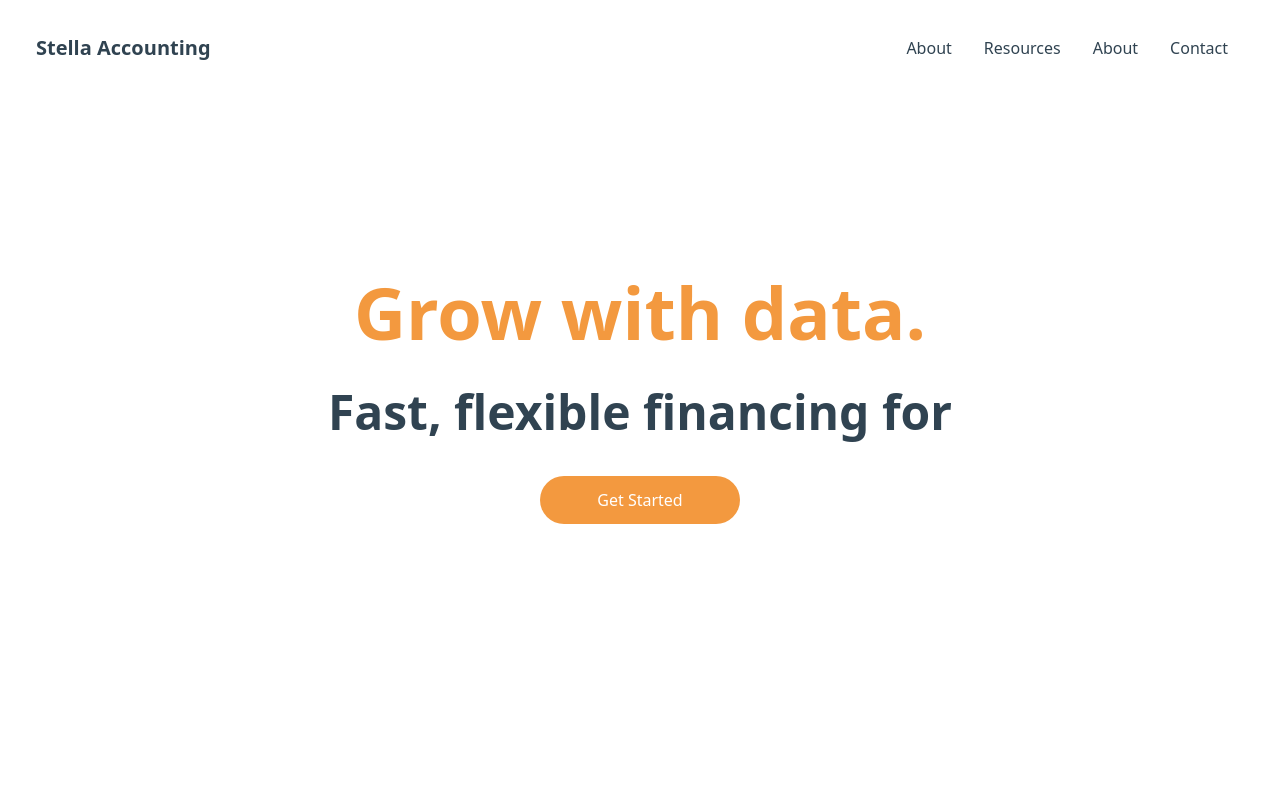
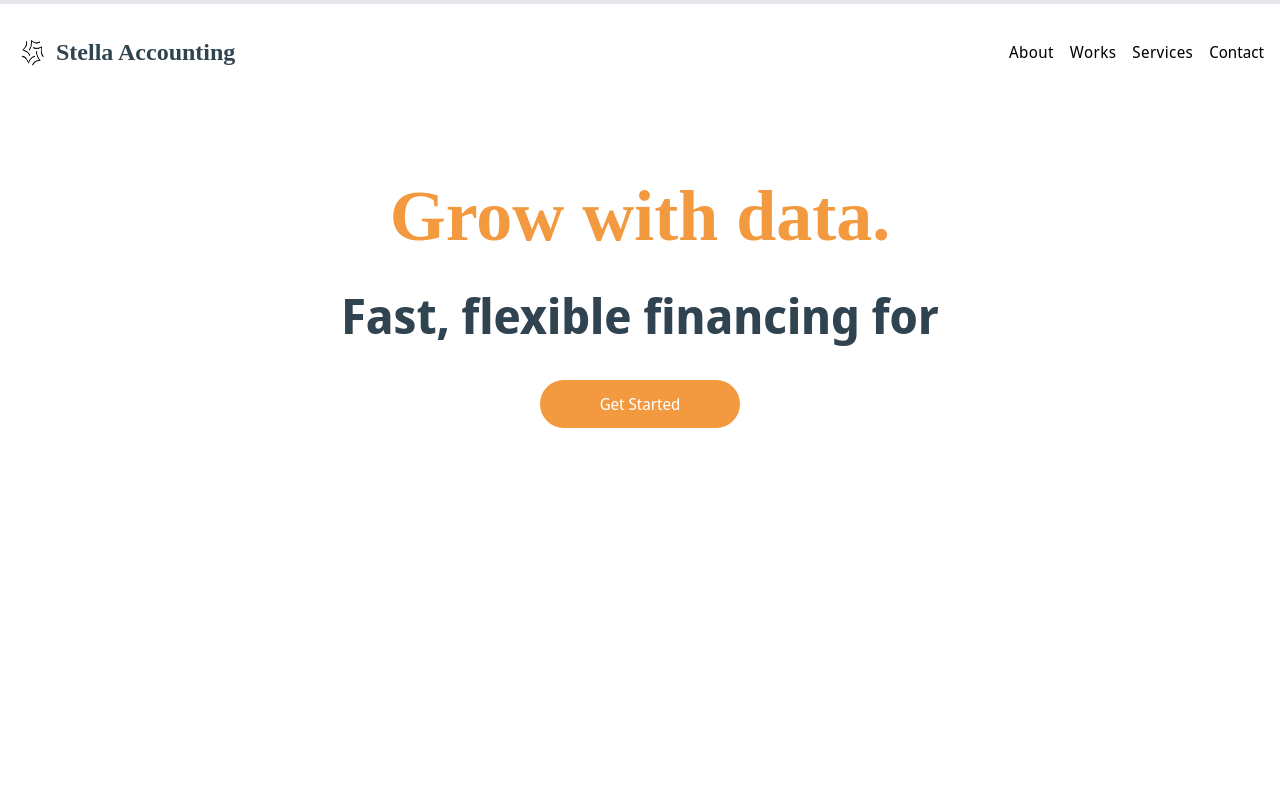
Before and after one commit to AleKoles/stella-savoy, a React (Create React App) app: page / in a window 1280 px wide. Shown: the top 799 px of the page. Built offline with nearby package versions, Linux system fonts and the light colour scheme.

Commit message:
add logo/ change navbar

```diff
--- a/public/index.html
+++ b/public/index.html
@@ -5,6 +5,7 @@
     <link rel="icon" href="%PUBLIC_URL%/favicon.ico" />
     <meta name="viewport" content="width=device-width, initial-scale=1" />
     <meta name="theme-color" content="#000000" />
+    <link rel="preconnect" href="https://fonts.googleapis.com">
     <meta
       name="description"
       content="Web site created using create-react-app"
@@ -24,7 +25,7 @@
       work correctly both with client-side routing and a non-root public URL.
       Learn how to configure a non-root public URL by running `npm run build`.
     -->
-    <title>React App</title>
+    <title>Stella Accounting</title>
   </head>
   <body>
     <noscript>You need to enable JavaScript to run this app.</noscript>
--- a/src/components/Navbar.jsx
+++ b/src/components/Navbar.jsx
@@ -1,7 +1,8 @@
 import React, { useState } from 'react';
+import star from '../assets/star.png'
 import { AiOutlineClose, AiOutlineMenu } from 'react-icons/ai';
 import { Link } from 'react-scroll';
-
+import { TfiInstagram } from "react-icons/tfi";
 
 const Navbar = () => {
   const [nav, setNav] = useState(false);
@@ -11,25 +12,26 @@ const Navbar = () => {
   };
 
   return (
-    <div className='flex justify-between items-center h-24 max-w-[1240px] mx-auto px-4 text-theme-gray'>
-      <Link to="hero" spy={true} smooth={true} offset={50} duration={500}><h1 className='cursor-pointer w-full text-xl font-semibold text-theme-gray'>Stella Accounting</h1></Link>
-      <ul className='hidden md:flex'>
-        <li className='p-4'><Link to="about" spy={true} smooth={true} offset={50} duration={500}>About</Link></li>
-        <li className='p-4'>Resources</li>
-        <li className='p-4'>About</li>
-        <li className='p-4'>Contact</li>
-      </ul>
-      <div onClick={handleNav} className='block md:hidden'>
-          {nav ? <AiOutlineClose size={20}/> : <AiOutlineMenu size={20} />}
-      </div>
-      <ul className={nav ? 'fixed left-0 top-0 w-[60%] h-full border-r border-r-gray-900 bg-[#000300] ease-in-out duration-500' : 'ease-in-out duration-500 fixed left-[-100%]'}>
-        <h1 className='w-full text-3xl font-bold text-theme-yellow m-4'>REACT.</h1>
-          <li className='p-4 border-b border-gray-600'>Home</li>
-          <li className='p-4 border-b border-gray-600'><Link>Company</Link></li>
-          <li className='p-4 border-b border-gray-600'>Resources</li>
-          <li className='p-4 border-b border-gray-600'>About</li>
-          <li className='p-4'>Contact</li>
-      </ul>
+    <div className='flex fixed top-0 z-50 bg-white/90 backdrop-blur-lg  w-full px-4 border-t-4 border-theme-blue1'>
+      <nav className="justify-between w-full flex items-center h-24 max-w-7xl mx-auto">
+        <Link to="hero" spy={true} smooth={true} offset={50} duration={500} className="flex gap-2 flex-row items-center cursor-pointer"><img src={star} alt="spiritstone logo" className="h-8 w-8"/> <h1 className='w-full text-2xl font-semibold text-theme-gray cormorant flex items-center gap-1'>Stella Accounting </h1></Link>
+        <ul className='hidden md:flex items-center justify-end text-theme-gray2 gap-4 basis-1/3'>
+          <li className='group relative hover:text-black duration-150 ease-in-out tracking-wide cursor-pointer'><Link to="about" spy={true} smooth={true}  duration={500}>About</Link><span className="absolute bottom-0 left-0 w-0 group-hover:w-full border-t-2 border-theme-yellow transition-all duration-150"></span></li>
+          <li className='group relative hover:text-black duration-150 ease-in-out tracking-wide cursor-pointer'><Link to="gallery" spy={true} smooth={true} duration={500}>Works</Link><span className="absolute bottom-0 left-0 w-0 group-hover:w-full border-t-2 border-theme-yellow transition-all duration-150"></span></li>
+          <li className='group relative hover:text-black duration-150 ease-in-out tracking-wide cursor-pointer'><Link to="clients" spy={true} smooth={true}  duration={500}>Services</Link><span className="absolute bottom-0 left-0 w-0 group-hover:w-full border-t-2 border-theme-yellow transition-all duration-150"></span></li>
+          <li className='group relative hover:text-black duration-150 ease-in-out traking-wide cursor-pointer'><Link to="contact" spy={true} smooth={true}  duration={500}>Contact</Link><span className="absolute bottom-0 left-0 w-0 group-hover:w-full border-t-2 border-theme-yellow transition-all duration-150"></span></li>
+        </ul>
+        <div onClick={handleNav} className='block md:hidden z-50'>
+            {nav ? <AiOutlineClose size={20}/> : <AiOutlineMenu size={20} />}
+        </div>
+        <ul className={nav ? 'fixed left-0 top-24 w-full h-64 bg-white/90 backdrop-blur-lg flex flex-col justify-center items-center text-xl gap-4 py-12 px-4 ease-in-out duration-500' : 'ease-in-out duration-500 fixed top-24  bg-white/80 backdrop-blur-lg flex flex-col justify-center items-center text-lg gap-4 py-12 px-4 left-[-100%]'}>
+          <li className='group relative duration-150 ease-in-out tracking-wide cursor-pointer'><Link to="about" spy={true} smooth={true}  duration={500}>About</Link></li>
+          <li className='group relative duration-150 ease-in-out tracking-wide cursor-pointer'><Link to="gallery" spy={true} smooth={true} duration={500}>Works</Link></li>
+          <li className='group relative duration-150 ease-in-out tracking-wide cursor-pointer'><Link to="clients" spy={true} smooth={true}  duration={500}>Clients</Link></li>
+          <li className='group relative duration-150 ease-in-out traking-wide cursor-pointer'><Link to="contact" spy={true} smooth={true}  duration={500}>Contact</Link></li>
+        </ul>
+      </nav>
+
     </div>
   );
 };
--- a/src/index.css
+++ b/src/index.css
@@ -1,3 +1,23 @@
 @tailwind base;
 @tailwind components;
 @tailwind utilities;
+
+@import url('https://fonts.googleapis.com/css2?family=Noto+Sans+Display:ital,wght@0,100..900;1,100..900&family=Playfair+Display:ital,wght@0,400..900;1,400..900&display=swap');
+
+body{
+    font-family: "Noto Sans Display", sans-serif;
+    font-optical-sizing: auto;
+    font-weight: <weight>;
+    font-style: normal;
+    font-variation-settings: "wdth" 100;
+}
+
+h1,
+h2,
+h3,
+h4 {
+    font-family: "Playfair Display", serif;
+    font-optical-sizing: auto;
+    font-weight: <weight>;
+    font-style: normal;
+}
```
Also changed, not shown: src/assets/star.png (added), 1 other file (tests, documents, lock files or other folders).
